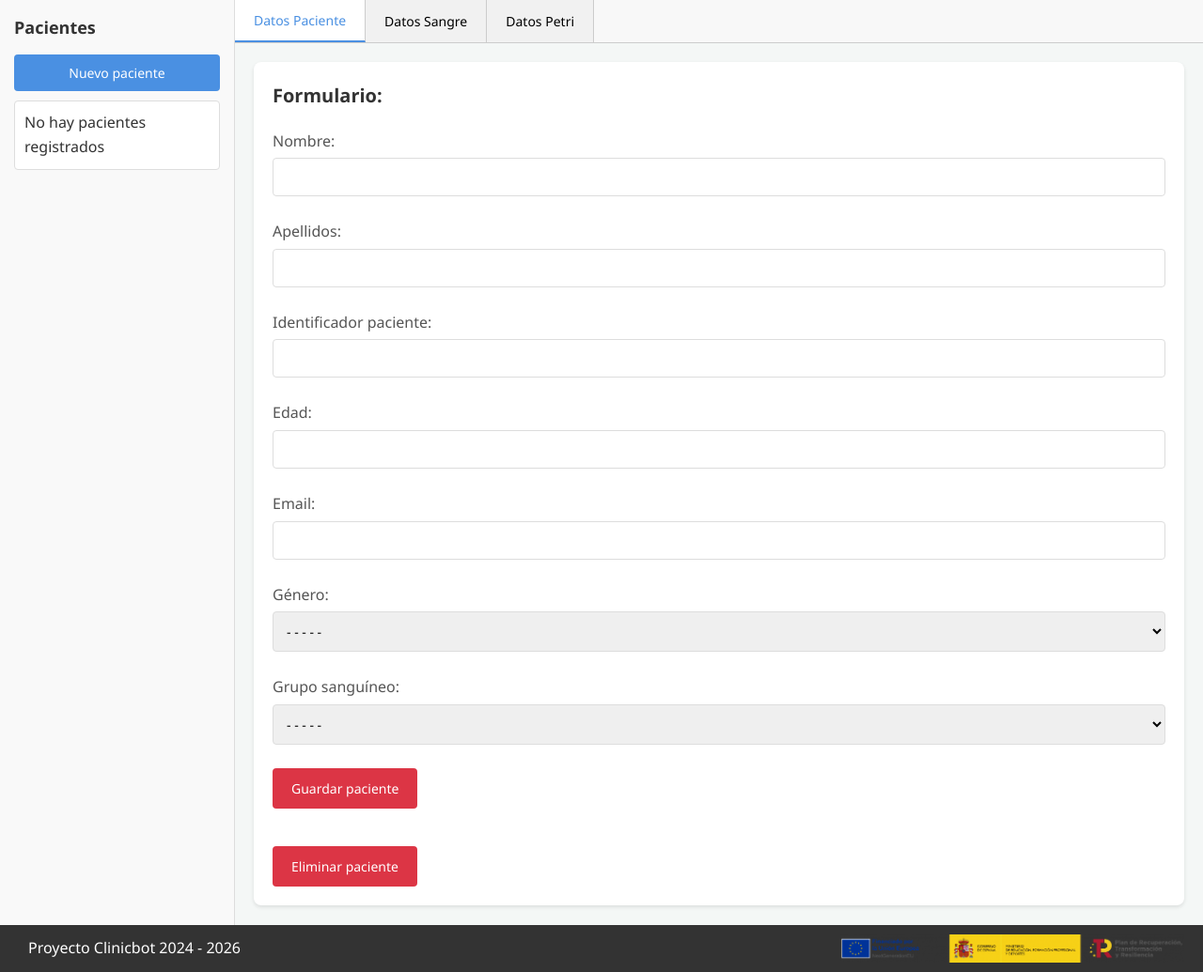
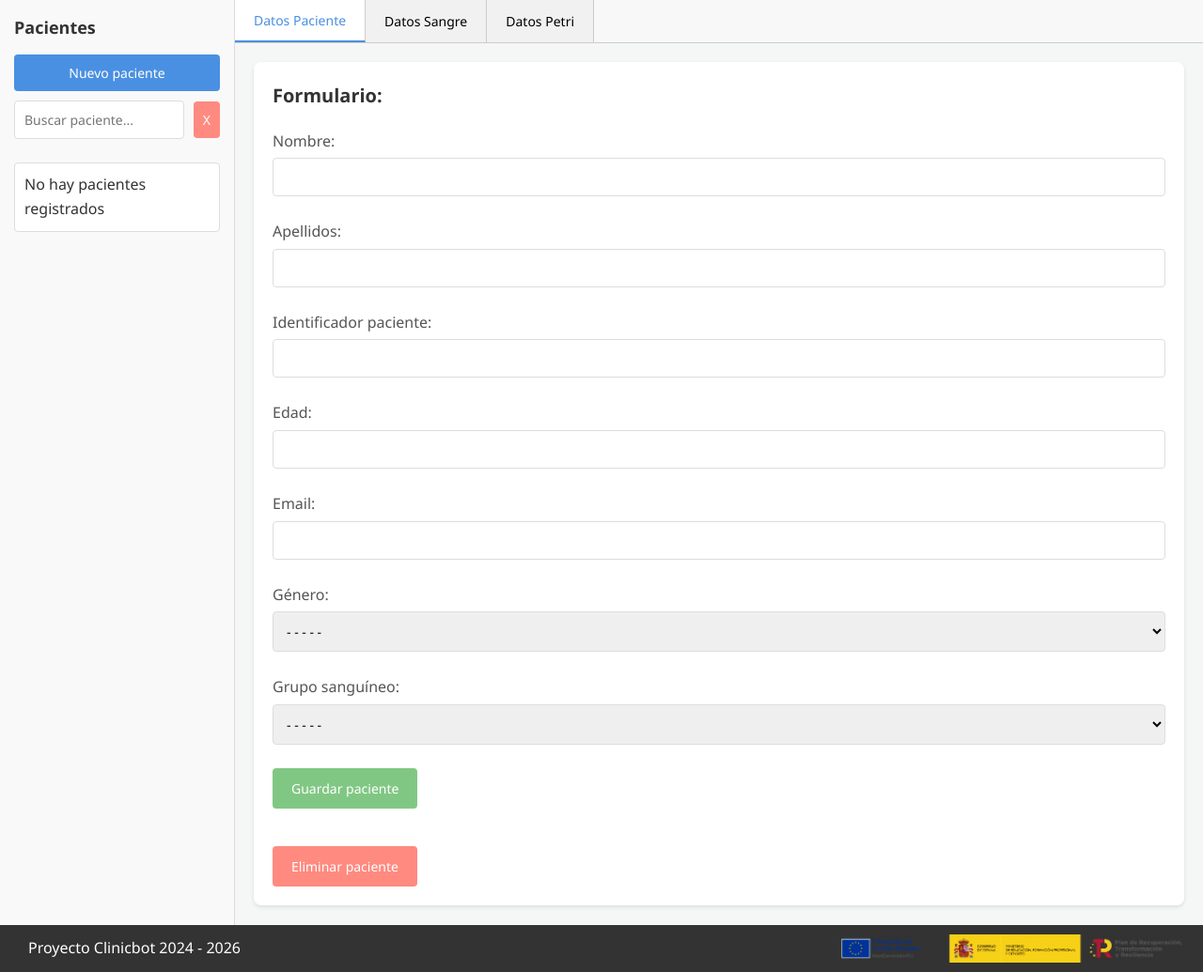
Before and after one commit to mdagraza/Clinicbot, a Django app: template web/templates/pacientes.html in a window 1280 px wide. Shown: the part 58-1093 px from the top of the page at 94% size. Run offline with Django 5.2, Linux system fonts and the light colour scheme; the template is opened without the code that fills it, so the values that code supplies are empty; parts of the project's set-up code (start-up, migrations or seed data) failed here and were passed over.

Commit message:
feat: Enhance patient search functionality and update button styles

```diff
--- a/static/formulario/styles-form.css
+++ b/static/formulario/styles-form.css
@@ -135,7 +135,7 @@
 }
 
 .formulario input, .formulario select,
-.formulario-muestras input, .formulario-muestras select {
+.formulario-muestras input, .formulario-muestras select, #buscarPaciente {
     width: 100%;
     padding: 10px;
     border: 1px solid #ddd;
@@ -163,16 +163,42 @@
     margin-right: 10px;
 }
 
-.formulario button:hover, .formulario-muestras button:hover {
-    background: #3a7bc8;
+.formulario #guardarDatos, .formulario-muestras #guardarDatos{
+    background: #81C784;
 }
 
-.formulario button[type="submit"]:last-of-type {
-    background: #dc3545;
+.formulario #guardarDatos:hover, .formulario-muestras #guardarDatos:hover{
+    background: #66BB6A;
 }
 
-.formulario button[type="submit"]:last-of-type:hover {
-    background: #c82333;
+.formulario #eliminarDatos, .formulario-muestras #eliminarDatos{
+    background: #FF8A80;
+}
+
+.formulario #eliminarDatos:hover, .formulario-muestras #eliminarDatos:hover{
+    background: #E57373;
+}
+
+.busquedaPaciente{
+    display: flex;
+    align-items: center;
+    margin-bottom: 15px;
+}
+
+#limpiarBuscar{
+    background: #FF8A80;
+    color: white;
+    border: none;
+    border-radius: 4px;
+    padding: auto;
+    cursor: pointer;
+    font-size: 14px;
+    margin-left: 10px;
+    width: inherit;
+}
+
+#limpiarBuscar:hover {
+    background: #E57373;
 }
 
 .container2 {
--- a/web/templates/pacientes.html
+++ b/web/templates/pacientes.html
@@ -14,6 +14,11 @@
         <div class="sidebar" id="sidebar">
             <h2>Pacientes</h2>
             <button onclick="nuevoUser()">Nuevo paciente</button>
+            <div class="busquedaPaciente">
+                <input type="search" id="buscarPaciente" placeholder="Buscar paciente..." onkeyup="filtrarPaciente()">
+                <button type="button" id="limpiarBuscar" onclick="borrarBuscador()">X</button>
+            </div>
+
             <div class="lista2">
                 <ul>
                     {% if not usuarios %}
@@ -115,7 +120,7 @@
                             <input type="number" id="posicion" name="posicion" required>
                             <label for="fecha">Fecha:</label>
                             <input type="datetime-local" id="fecha" name="fecha">
-                            <button type="submit">Guardar muestra</button>
+                            <button type="submit" id="guardarDatos">Guardar muestra</button>
                         </form>
                         <br>
                         <form method="POST" action="{% url 'borrar_muestra' %}">
@@ -260,6 +265,29 @@
             document.getElementById(tabName).classList.add("active");
             evt.currentTarget.classList.add("active");
         }
+
+        function borrarBuscador() {
+            document.getElementById("buscarPaciente").value = "";
+            filtrarPaciente();
+        }
+
+        function filtrarPaciente() {
+            var input, filter, ul, li, a, i, txtValue;
+            input = document.getElementById('buscarPaciente');
+            filter = input.value.toUpperCase();
+            ul = document.querySelector('.lista2 ul');
+            li = ul.getElementsByTagName('li');
+
+            for (i = 0; i < li.length; i++) {
+                a = li[i];
+                txtValue = a.textContent || a.innerText;
+                if (txtValue.toUpperCase().indexOf(filter) > -1) {
+                    a.style.display = "";
+                } else {
+                    a.style.display = "none";
+                }
+            }
+        }
     </script>
 
 {% endblock %}
```
